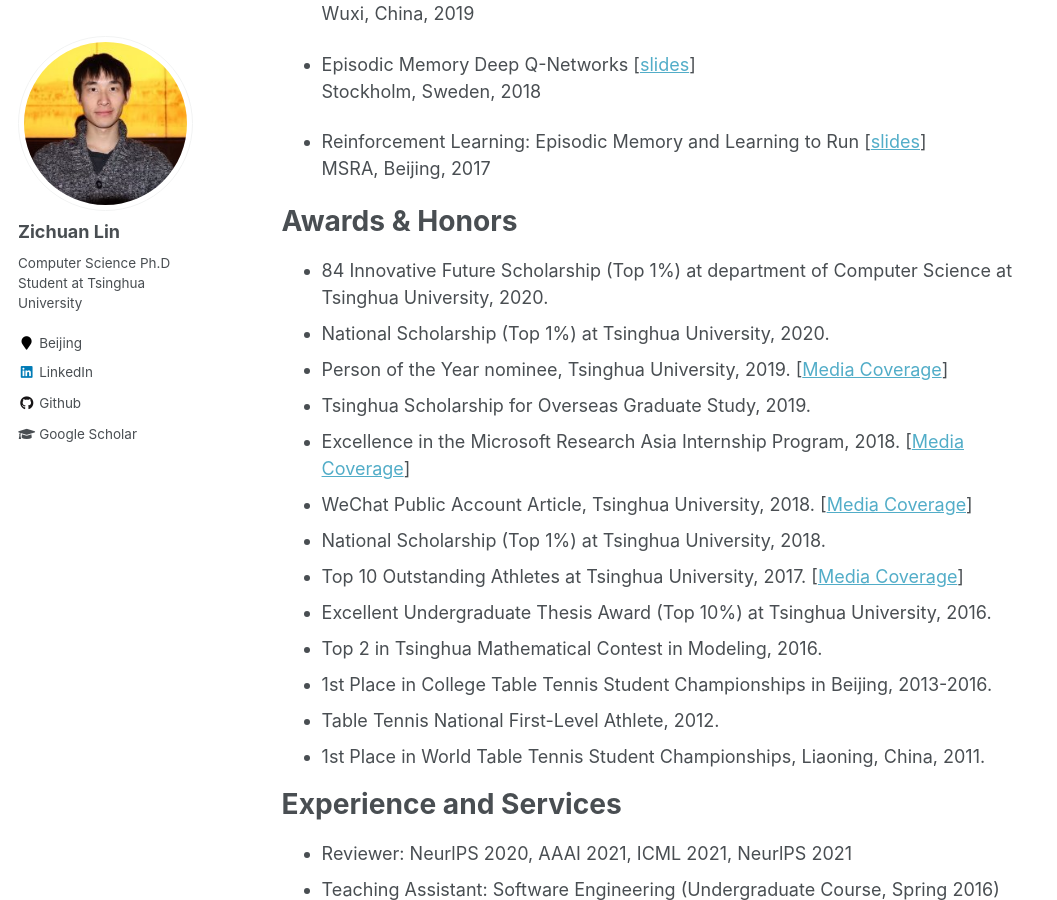
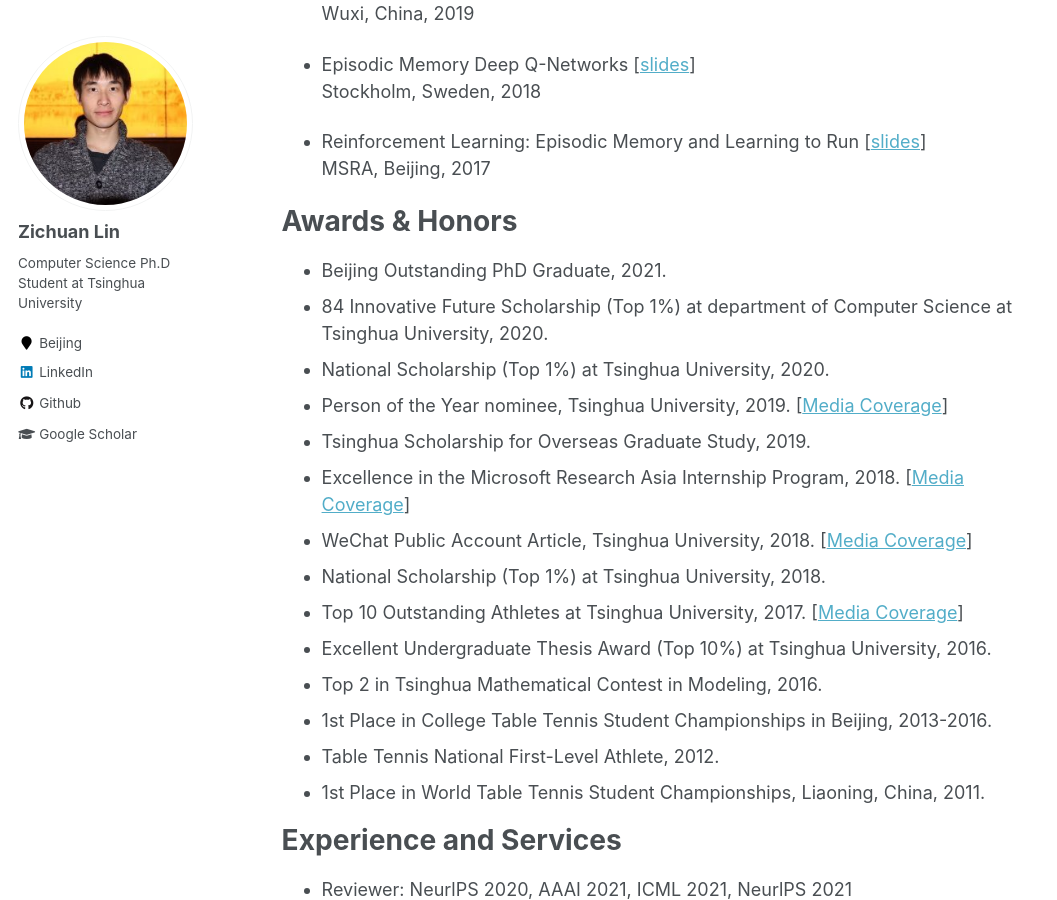
Before and after one commit to LinZichuan/linzichuan.github.io, a Jekyll site: the page built from _pages/about.md, in a window 1280 px wide and 900 px high, scrolled down 1748 px. Shown: the whole window, without its empty margins (0-1057 px from the left). Built offline with Jekyll 4.4.1, drawn with Linux system fonts in a browser that asks for light colours; formulas are drawn with MathJax 3.

Commit message:
Update about.md

```diff
--- a/_pages/about.md
+++ b/_pages/about.md
@@ -68,6 +68,7 @@ MSRA, Beijing, 2017
 
 Awards & Honors
 ======
+- Beijing Outstanding PhD Graduate, 2021.
 - 84 Innovative Future Scholarship (Top 1%) at department of Computer Science at Tsinghua University, 2020.
 - National Scholarship (Top 1%) at Tsinghua University, 2020.
 - Person of the Year nominee, Tsinghua University, 2019. [[Media Coverage](https://mp.weixin.qq.com/s/OtJSuCslUEhj2x59Mctixw)]
```
